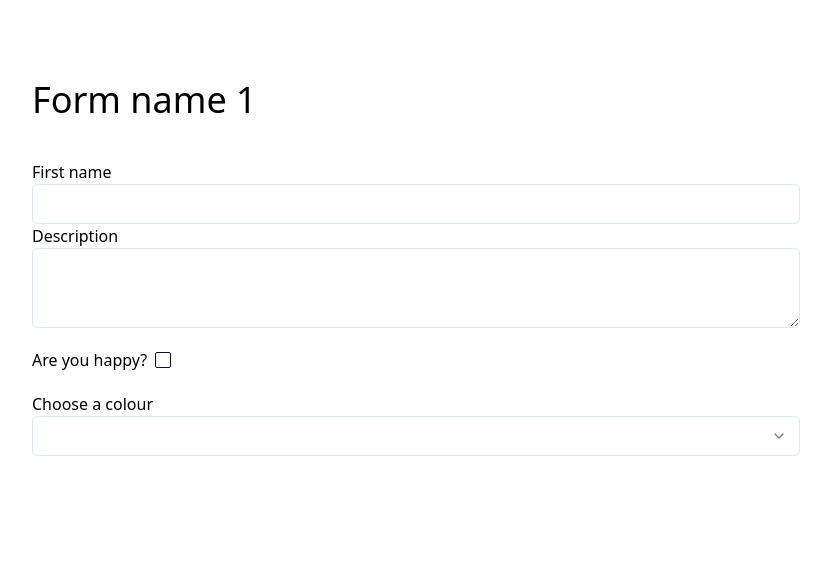
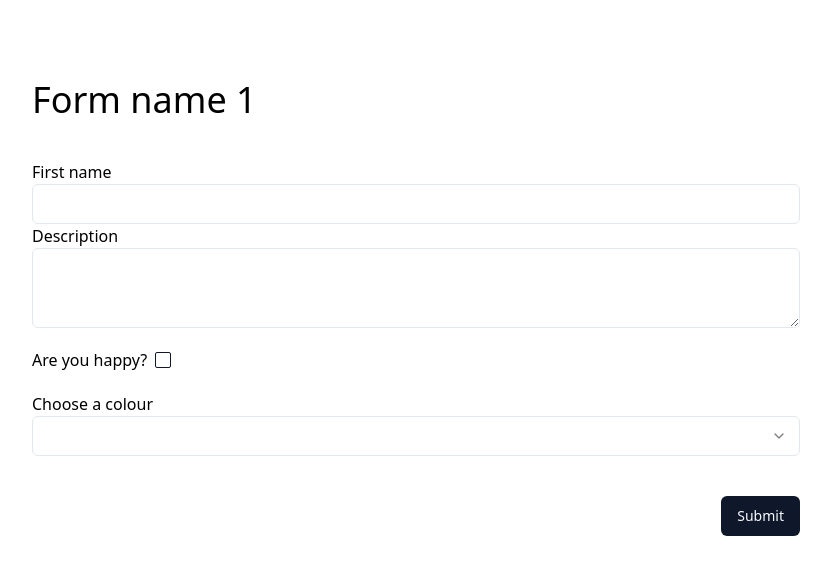
Before and after one commit to offlineanton/shepper-test, a React (Vite) app: page /form-loader in a window 1280 px wide. Shown: the top 574 px of the page, without its empty margins (224-1055 px from the left). Built offline with nearby package versions, Linux system fonts and the light colour scheme; a web font is replaced by a local one.

Commit message:
submit form

```diff
--- a/src/App.tsx
+++ b/src/App.tsx
@@ -70,8 +70,6 @@ function App() {
     navigate("/form-loader");
   }
 
-  console.log(savedForms);
-
   return (
     <>
       <Routes>
--- a/src/routes/FormLoader.tsx
+++ b/src/routes/FormLoader.tsx
@@ -1,7 +1,9 @@
 import { FormElement } from "@/components/FormElement/FormElement";
 import FormLoaderElement from "@/components/FormLoaderElement";
 import FormWrapper from "@/components/FormWrapper";
+import { Button } from "@/components/ui/button";
 import { Form, Formik } from "formik";
+import { useState } from "react";
 
 interface FormLoaderProps {
     // TODO: type
@@ -19,10 +21,20 @@ const FormLoader = ({
     form
 }: FormLoaderProps) => {
     console.log(form.formElements);
+    // TODO: type
+    const [formSubmitted, setFormSubmitted] = useState<any>();
+
+    console.log("formSubmitted", formSubmitted);
+
     return (
         <FormWrapper>
             <h1 className="text-4xl mb-10">{form.formName}</h1>
 
+            {formSubmitted ?
+                <pre>
+                    {JSON.stringify(formSubmitted, null, 4)}
+                </pre>
+            :
                 <Formik
                     //TODO: init values
                     initialValues={form.formElements.reduce<ResultObject>((acc, curr) => {
@@ -36,6 +48,7 @@ const FormLoader = ({
                     onSubmit={(values) => {
                         // saveForm(values);
                         console.log("submit", values);
+                        setFormSubmitted(values);
                     }}
                 >
                     {({
@@ -58,11 +71,18 @@ const FormLoader = ({
                                         />
                                     )
                                 })}
+
+                                <div className="flex justify-end mt-10">
+                                    <Button>
+                                        Submit
+                                    </Button>
+                                </div>
                             </Form>
                         )
                     }}
 
                 </Formik>
+            }
         </FormWrapper>
     )
 };
```
Lines whose indentation alone changed are shown as unchanged.
